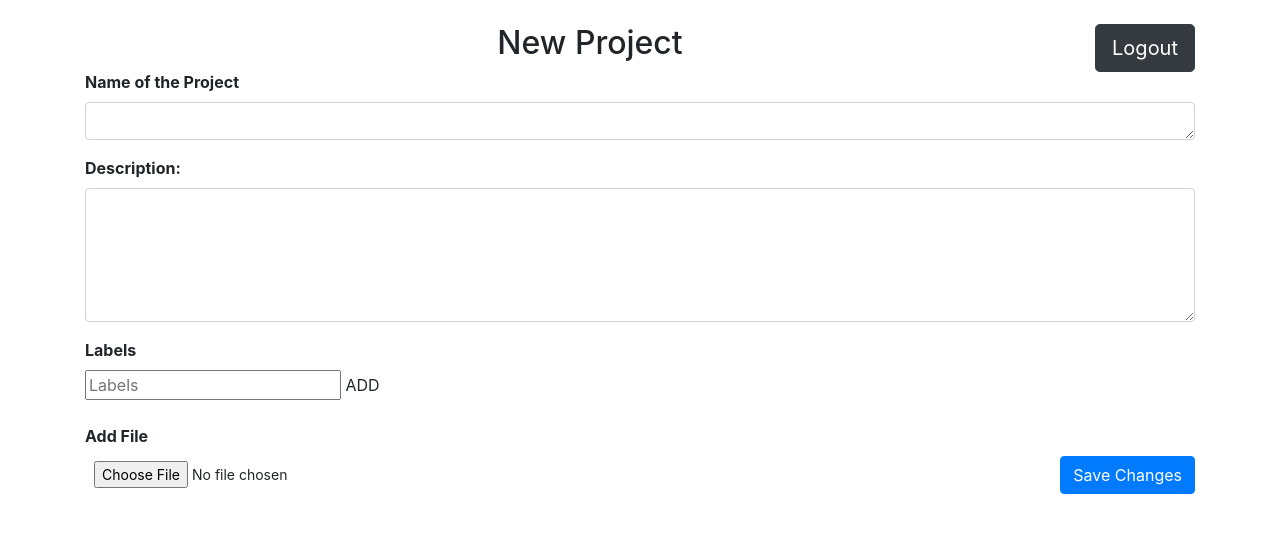
After one commit to prashant-mahanta/demo-ocr, a Django app: template ocr/labs/templates/newproj.html in a window 1280 px wide. The commit adds this page. Shown: the top 533 px of the page. Run offline with Django 3.2, Linux system fonts and the light colour scheme; the template is opened without the code that fills it, so the values that code supplies are empty; some libraries are stand-ins or nearby versions.

Commit message:
new project page, labels get API

```diff
--- a/ocr/labs/admin.py
+++ b/ocr/labs/admin.py
@@ -1,4 +1,4 @@
 from django.contrib import admin
 from .models import *
 # Register your models here.
-admin.site.register(User)
+admin.site.register([User,Projects,LoginTrail,Lab,Labels,Files,Access])
--- a/ocr/labs/models.py
+++ b/ocr/labs/models.py
@@ -33,7 +33,8 @@ class MyUserManager(BaseUserManager):
         return self._create_user(email, password, **extra_fields)
 
     def create_superuser(self, email, password, **extra_fields):
-        extra_fields.setdefault('lab_id', 7)
+        lab = Lab.objects.get(labname='AA')
+        extra_fields.setdefault('lab_id', lab)
         extra_fields.setdefault('is_superuser', True)
         extra_fields.setdefault('usertype', 0)
         extra_fields.setdefault('is_active', True)
--- a/ocr/labs/serializers.py
+++ b/ocr/labs/serializers.py
@@ -2,8 +2,8 @@ from rest_framework import serializers
 from rest_framework.serializers import ModelSerializer
 from .models import *
 
-class LoginSerializer(ModelSerializer):
+class LabelSerializer(ModelSerializer):
 
 	class Meta:
-		model = User
-		fields = "__all__"
+		model = Labels
+		fields = ["id", "project_id", "label_name", "color"]
--- a/ocr/labs/templates/all_labs.html
+++ b/ocr/labs/templates/all_labs.html
@@ -20,7 +20,7 @@
 	<div class="container-fluid">
 		<div class="card">
   		<div class="card-header text-center" >
-    		<h1 class="text-primary text-center" >Lab Name</h1>
+    		<h2 class="text-primary text-center" >All Labs</h2>
            <a href="/logout/" ><button type="button" class="btn btn-dark btn-lg" style="float: right"> Logout </button></a>
 
   		</div>
@@ -39,7 +39,7 @@
         <div class="card">
           <div class="card-body">
             <div class="row">
-              <h5><a href="/lab/{{lab.id}}/"> {{lab.labname}} </a> </h5>
+             &nbsp;&nbsp;&nbsp; <h5><a href="/lab/{{lab.id}}/"> {{lab.labname}} </a> </h5>
             </div>
           </div>
         </div>
--- a/ocr/labs/templates/login.html
+++ b/ocr/labs/templates/login.html
@@ -44,7 +44,7 @@
           {% if message %}
                 &nbsp;&nbsp;<span style="color:blue">{{message}}</span>
           {% endif %}
-            <form action="/login/" method="POST" >
+            <form action="/login/" method="POST" autocomplete="off">
               {% csrf_token %}
                  <h2 class="text-center">Login Page</h2>
                 <br/>
--- /dev/null
+++ b/ocr/labs/templates/newproj.html
@@ -0,0 +1,116 @@
+<!DOCTYPE html>
+<html lang="en">
+<head>
+  <title>New Project</title>
+  <meta charset="utf-8">
+  <meta name="viewport" content="width=device-width, initial-scale=1">
+  <link rel="stylesheet" href="https://maxcdn.bootstrapcdn.com/bootstrap/4.3.1/css/bootstrap.min.css">
+  <script src="https://ajax.googleapis.com/ajax/libs/jquery/3.4.0/jquery.min.js"></script>
+  <script src="https://cdnjs.cloudflare.com/ajax/libs/popper.js/1.14.7/umd/popper.min.js"></script>
+  <script src="https://maxcdn.bootstrapcdn.com/bootstrap/4.3.1/js/bootstrap.min.js"></script>
+
+</head>
+<body>
+
+<div class="container">
+</br>
+ <a href="/logout/" > <button type="button" class="btn btn-dark btn-lg" style="float:right">Logout</button></a>
+
+
+  <h2 style="text-align:center">New Project</h2>
+
+  <form>
+
+    <div class="form-group">
+      <label for="project_name"><b>Name of the Project</b></label>
+      <textarea class="form-control" rows="1" id="name" name="text" required></textarea>
+    </div>
+
+    <div class="form-group">
+      <label for="description"><b>Description:</b></label>
+      <textarea class="form-control" rows="5" id="description" name="text" required></textarea>
+    </div>
+
+    <!--<div class="checkbox">
+      <label for="comment"><b>Labels</b>
+        <br><input type="checkbox" style="text-align:center-left" value=" ">Title</label>
+    </div>-->
+
+    <!--<div class="checkbox">
+      <label><input type="checkbox" value=" ">Paragraph</label>
+    </div>
+    <div class="checkbox">
+      <label><input type="checkbox" value=" ">Equation</label>
+    </div>
+    <div class="checkbox">
+      <label><input type="checkbox" value=" ">Table</label>
+    </div>
+    <div class="checkbox">
+      <label><input type="checkbox" value=" ">Figure</label>
+    </div>-->
+    <div class="element" id="div_1">
+      <label for="labels"><b>Labels</b></label><br>
+      <input type='text' placeholder="Labels" id="txt_1">&nbsp;<span class='add'>ADD</span>
+     </div>
+    <br>
+
+       <div class="file-field">
+        <label for="file"><b>Add File</b></label><br>
+        <div class="btn btn-default btn-sm float-left">
+
+          <input type="file">
+        </div>
+        <!--<div class="file-path-wrapper">
+          <input class="file-path validate" type="text" placeholder="Upload your file">
+        </div>-->
+      </div>
+
+    <button type="submit" style="float:right" class="btn btn-primary">Save Changes</button>
+  </form>
+</div>
+
+
+  <script>
+    $(document).ready(function(){
+
+       // Add new element
+       $(".add").click(function(){
+
+        // Finding total number of elements added
+        var total_element = $(".element").length;
+
+        // last <div> with element class id
+        var lastid = $(".element:last").attr("id");
+        var split_id = lastid.split("_");
+        var nextindex = Number(split_id[1]) + 1;
+        label_name = document.getElementById("txt_1").value;
+        var max = 10;
+        console.log(label_name);
+        // Check total number elements
+        if(total_element < max ){
+         // Adding new div container after last occurance of element class
+         $(".element:last").after("<div class='element' id='div_"+ nextindex +"'></div>");
+
+         // Adding element to <div>
+         $("#div_" + nextindex).append("<input type='text' placeholder="+ label_name +" id='txt_"+ nextindex +" value="+ label_name +"' disabled>&nbsp;<span id='remove_" + nextindex + "' class='remove'>X</span>");
+
+        }
+
+       });
+
+       // Remove element
+       $('.container').on('click','.remove',function(){
+
+        var id = this.id;
+        var split_id = id.split("_");
+        var deleteindex = split_id[1];
+
+        // Remove <div> with id
+        $("#div_" + deleteindex).remove();
+
+       });
+  });
+
+  </script>
+</body>
+</html>
--- a/ocr/ocr/settings.py
+++ b/ocr/ocr/settings.py
@@ -40,7 +40,7 @@ INSTALLED_APPS = [
     'django.contrib.staticfiles',
     'rest_framework',
     'rest_framework.authtoken',
-    # 'emailusernames',
+    'django_user_agents',
 ]
 
 MIDDLEWARE = [
@@ -51,6 +51,9 @@ MIDDLEWARE = [
     'django.contrib.auth.middleware.AuthenticationMiddleware',
     'django.contrib.messages.middleware.MessageMiddleware',
     'django.middleware.clickjacking.XFrameOptionsMiddleware',
+
+
+    'django_user_agents.middleware.UserAgentMiddleware',
 ]
 
 ROOT_URLCONF = 'ocr.urls'
```
Also changed, not shown: ocr/labs/templates/projects.html (+8 -3 lines), ocr/labs/urls.py (+5 -2 lines), ocr/labs/views.py (+74 -10 lines).
